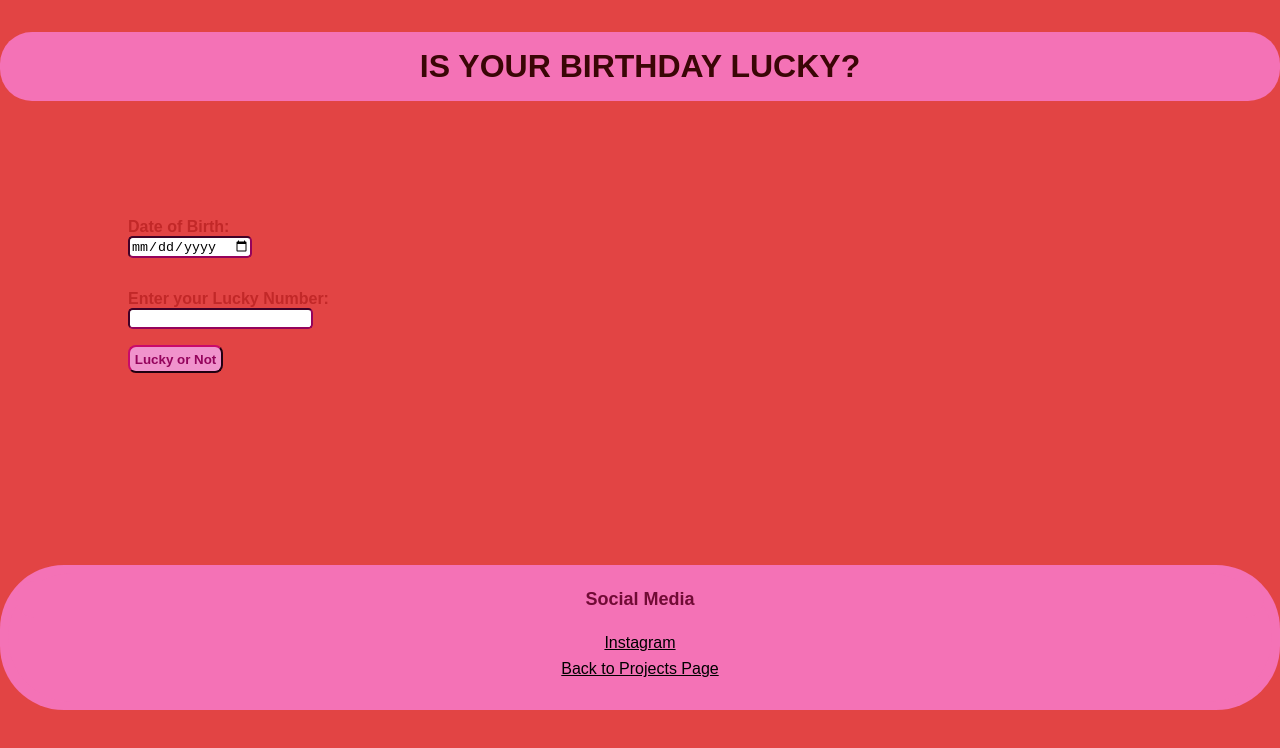
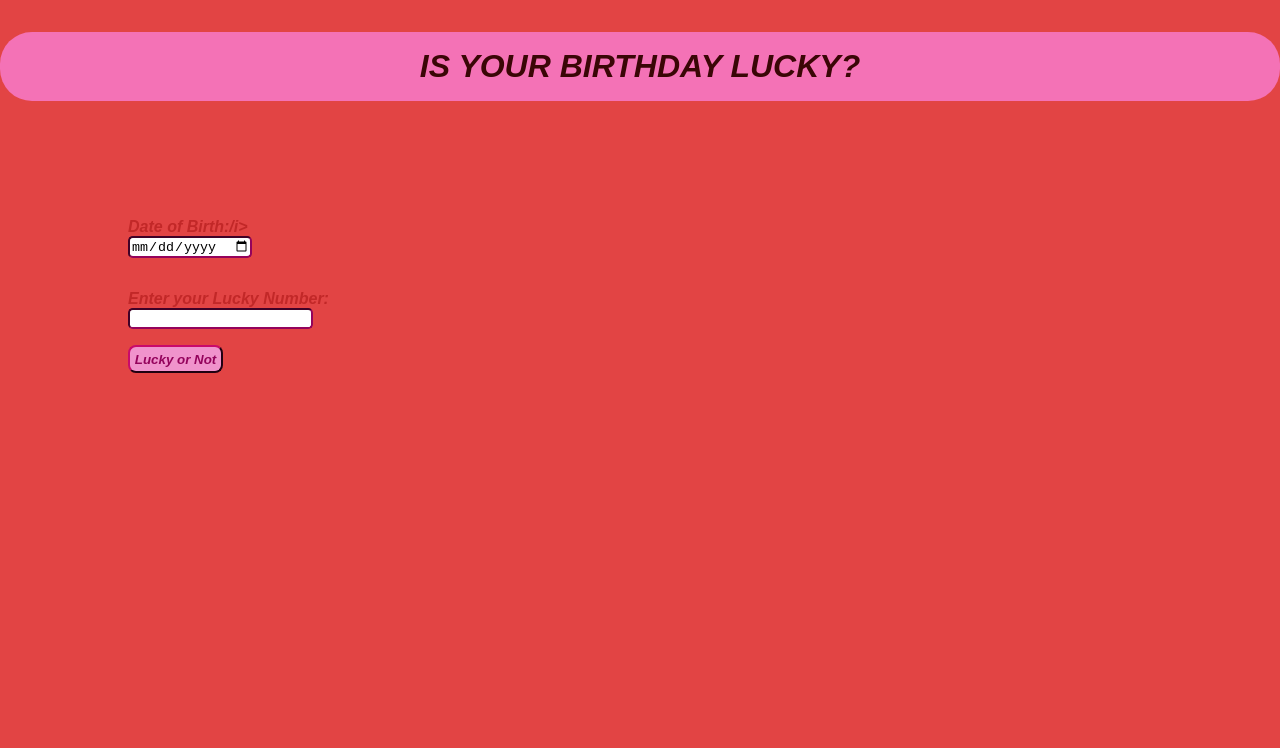
Before and after one commit to rajat2121/is-your-birthday-lucky, a plain HTML site: page index.html in a window 1280 px wide. Drawn offline with Linux system fonts and the light colour scheme; a web font is replaced by a local one.

Commit message:
update index
update

```diff
--- a/index.html
+++ b/index.html
@@ -10,37 +10,18 @@
 </head>
 <body>
 
- <h1 class="header">IS YOUR BIRTHDAY LUCKY?</h1>
+ <h1 class="header"><i>IS YOUR BIRTHDAY LUCKY?</i></h1>
  <div class="container">
-    <label for="date-of-birth">Date of Birth: </label>
+    <label for="date-of-birth"> <i>Date of Birth:/i> </label>
    <input type="date" id="date-of-birth">
-   <label for="lucky-number">Enter your Lucky Number: </label>
+   <label for="lucky-number"><i>Enter your Lucky Number:</i> </label>
    <input type="number" id="lucky-number">
-   <button id="check-btn">Lucky or Not</button>
+   <button id="check-btn"><i>Lucky or Not</i></button>
    <div id="output"></div>
 </div>
 
 
 
-    <footer class="footer">
-        <footer class="footer">
-            <div
-            class="footer footer-header">Social Media
-            </div>
-            <ul class="social-links list-non-bullet">
-
-                <li class="list-item-inline">
-                    <a class="link" href="https://www.instagram.com/rajatawasthi99/">Instagram</a>
-                </li>
-
-
-                <li class="list-non-bullet project">
-                    <a class="link" href="https://rajat-awasthi.netlify.app//projects.html">Back to Projects Page</a>
-                </li>
-
-            </ul>
-        </footer>
-    </footer>
 
     <script src="birthday.js"></script>
 </body>
```
